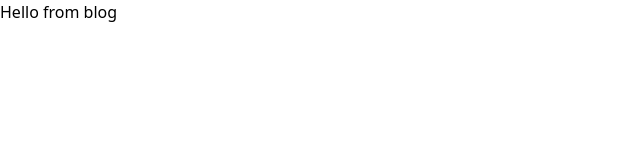
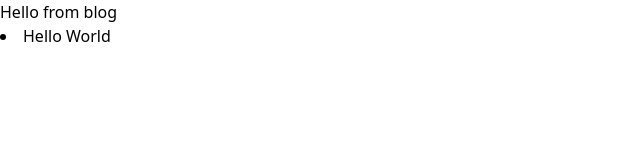
Before and after one commit to JG-Nextjs-projects/nextail, a Next.js app: page /blog in a window 1280 px wide. Shown: the top 160 px of the page, without its empty margins (0-640 px from the left). Built offline with nearby package versions, Linux system fonts and the light colour scheme.

Commit message:
updated posts loop

```diff
--- a/src/pages/blog.tsx
+++ b/src/pages/blog.tsx
@@ -8,21 +8,13 @@ const root = process.cwd();
 
 export const getStaticProps: GetStaticProps = async (context) => {
   const files = fs.readdirSync(path.join(root, 'src/pages/posts'));
-  const postMeta: string[] = [];
+  const posts = [];
 
   files.map(async (file) => {
+    const slug = file.replace('.mdx', '');
     const { meta } = await import(`./posts/${file}`);
-    postMeta.push(meta);
-  });
 
-  const posts = files.map((file) => {
-    const slug = file.replace('.mdx', '');
-    // const slug = fs.readFileSync(path.join(root, 'src/pages/posts'));
-
-    return {
-      slug,
-      postMeta,
-    };
+    posts.push({ slug: slug, meta: meta });
   });
 
   return {
@@ -33,13 +25,12 @@ export const getStaticProps: GetStaticProps = async (context) => {
 };
 
 const Posts = ({ posts }) => {
-  console.log(posts);
   return (
     <div>
       <h2>Hello from blog</h2>
-      {posts.map((post) => {
-        <p>Hello</p>;
-      })}
+      {posts.map((post) => (
+        <li>{post.meta.title}</li>
+      ))}
     </div>
   );
 };
```
